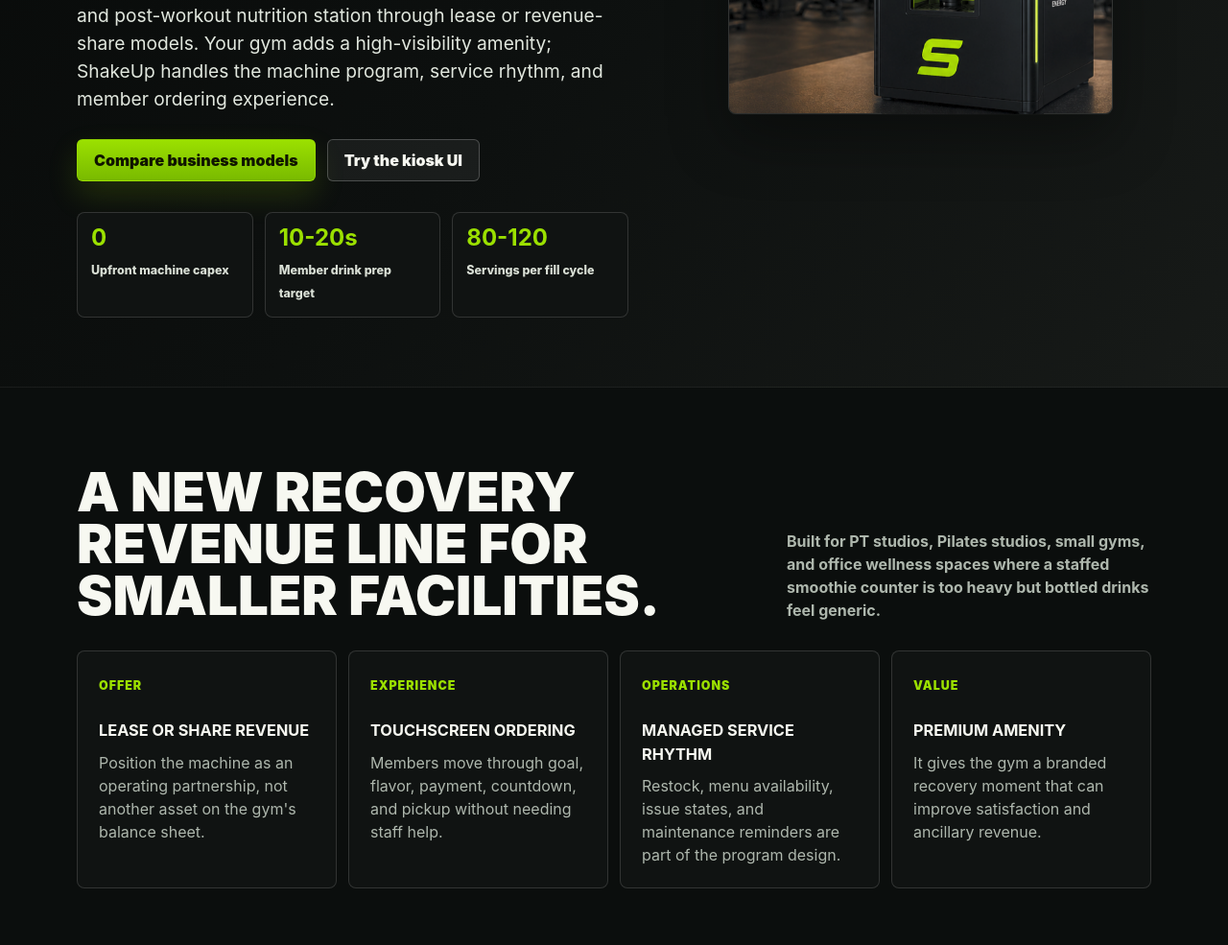
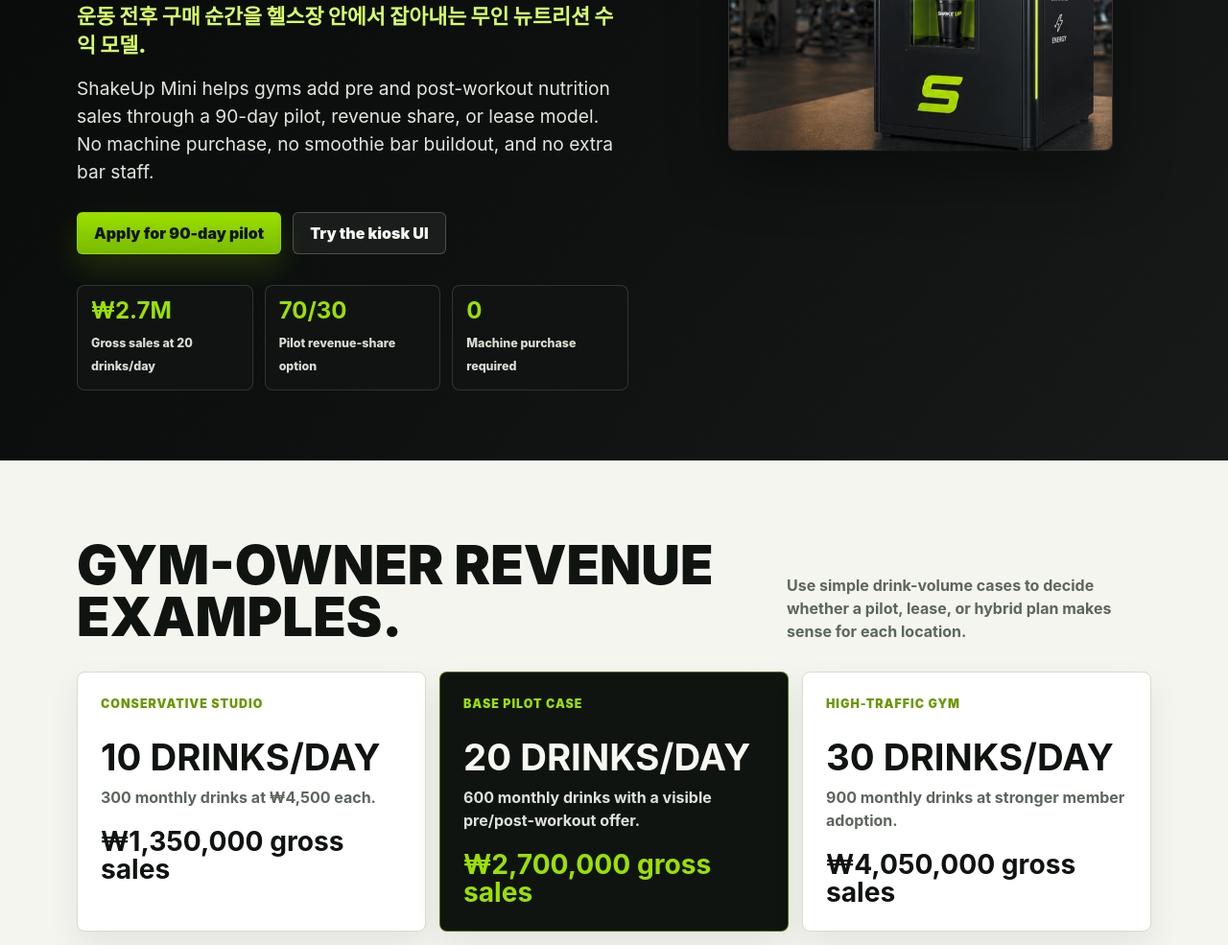
Before and after one commit to ChiliMadrid/shakeup, a plain HTML site: page shakeup-mini.html in a window 1280 px wide. Shown: the part 635-1620 px from the top of the page at 96% size. Drawn offline with Linux system fonts and the light colour scheme.

Commit message:
Reframe homepage around gym revenue

```diff
--- a/shakeup-mini.css
+++ b/shakeup-mini.css
@@ -160,11 +160,26 @@
   letter-spacing: 0;
 }
 
+.hero h1 {
+  max-width: 760px;
+  font-size: clamp(3rem, 6vw, 5.75rem);
+  line-height: 0.94;
+}
+
 .hero-copy {
   max-width: 590px;
   margin-bottom: 0;
   color: #e1e7de;
   font-size: clamp(1.05rem, 1.5vw, 1.25rem);
+}
+
+.korean-copy {
+  max-width: 620px;
+  margin-bottom: 16px;
+  color: var(--lime-soft);
+  font-size: clamp(1.05rem, 1.7vw, 1.4rem);
+  font-weight: 900;
+  line-height: 1.35;
 }
 
 .hero-actions {
@@ -185,7 +200,10 @@
 .path-strip,
 .ladder-grid,
 .economics-grid,
-.value-grid {
+.value-grid,
+.revenue-grid,
+.goal-menu,
+.trust-grid {
   display: grid;
   gap: 12px;
 }
@@ -1513,6 +1531,73 @@
   color: var(--muted);
 }
 
+.revenue-grid {
+  grid-template-columns: repeat(3, minmax(0, 1fr));
+  gap: 14px;
+}
+
+.revenue-card {
+  min-height: 230px;
+  padding: 24px;
+  border-radius: 8px;
+  background: #fff;
+  border: 1px solid var(--line-dark);
+  box-shadow: 0 14px 34px rgba(14, 20, 18, 0.07);
+}
+
+.revenue-card.featured {
+  background: #101411;
+  color: var(--text);
+  border-color: rgba(155, 224, 0, 0.42);
+}
+
+.revenue-card small {
+  display: block;
+  margin-bottom: 26px;
+  color: #6a9800;
+  font-size: 0.78rem;
+  font-weight: 950;
+  text-transform: uppercase;
+  letter-spacing: 0.08em;
+}
+
+.revenue-card.featured small {
+  color: var(--lime);
+}
+
+.revenue-card h3 {
+  margin-bottom: 10px;
+  font-size: clamp(1.7rem, 3vw, 2.8rem);
+  line-height: 1;
+  text-transform: uppercase;
+}
+
+.revenue-card p {
+  margin-bottom: 20px;
+  color: var(--muted-dark);
+  font-weight: 750;
+}
+
+.revenue-card.featured p {
+  color: #dce3da;
+}
+
+.revenue-card strong {
+  display: block;
+  color: #101411;
+  font-size: clamp(1.35rem, 2.2vw, 2rem);
+  line-height: 1.05;
+}
+
+.revenue-card.featured strong {
+  color: var(--lime);
+}
+
+.goal-menu,
+.trust-grid {
+  grid-template-columns: repeat(4, minmax(0, 1fr));
+}
+
 .ops-card {
   min-height: 220px;
   background: var(--panel-2);
@@ -1644,7 +1729,10 @@
   .spec-grid,
   .ladder-grid,
   .economics-grid,
-  .value-grid {
+  .value-grid,
+  .revenue-grid,
+  .goal-menu,
+  .trust-grid {
     grid-template-columns: repeat(2, minmax(0, 1fr));
   }
 
@@ -1684,7 +1772,18 @@
     line-height: 0.94;
   }
 
+  .hero h1 {
+    max-width: 350px;
+    font-size: 2.85rem;
+    line-height: 0.96;
+  }
+
   .hero-copy {
+    max-width: 350px;
+    font-size: 1rem;
+  }
+
+  .korean-copy {
     max-width: 350px;
     font-size: 1rem;
   }
@@ -1725,7 +1824,10 @@
   .fit-list,
   .ladder-grid,
   .economics-grid,
-  .value-grid {
+  .value-grid,
+  .revenue-grid,
+  .goal-menu,
+  .trust-grid {
     grid-template-columns: 1fr;
   }
 
--- a/shakeup-mini.html
+++ b/shakeup-mini.html
@@ -25,16 +25,17 @@
       <div class="wrap hero-grid">
         <div>
           <p class="eyebrow">For gym owners, managers, and investors</p>
-          <h1>Performance and profits, no purchase needed.</h1>
-          <p class="hero-copy">ShakeUp Mini gives compact fitness spaces a premium pre and post-workout nutrition station through lease or revenue-share models. Your gym adds a high-visibility amenity; ShakeUp handles the machine program, service rhythm, and member ordering experience.</p>
+          <h1>Turn workout traffic into recurring drink revenue.</h1>
+          <p class="korean-copy">운동 전후 구매 순간을 헬스장 안에서 잡아내는 무인 뉴트리션 수익 모델.</p>
+          <p class="hero-copy">ShakeUp Mini helps gyms add pre and post-workout nutrition sales through a 90-day pilot, revenue share, or lease model. No machine purchase, no smoothie bar buildout, and no extra bar staff.</p>
           <div class="hero-actions">
-            <a class="button" href="operators.html">Compare business models</a>
+            <a class="button" href="#pilot">Apply for 90-day pilot</a>
             <a class="button secondary" href="ui-flow.html">Try the kiosk UI</a>
           </div>
           <div class="hero-points">
-            <div class="point"><strong>0</strong><span>Upfront machine capex</span></div>
-            <div class="point"><strong>10-20s</strong><span>Member drink prep target</span></div>
-            <div class="point"><strong>80-120</strong><span>Servings per fill cycle</span></div>
+            <div class="point"><strong>₩2.7M</strong><span>Gross sales at 20 drinks/day</span></div>
+            <div class="point"><strong>70/30</strong><span>Pilot revenue-share option</span></div>
+            <div class="point"><strong>0</strong><span>Machine purchase required</span></div>
           </div>
         </div>
         <figure class="product-frame">
@@ -43,17 +44,41 @@
       </div>
     </section>
 
+    <section class="light">
+      <div class="wrap">
+        <div class="section-head">
+          <h2>Gym-owner revenue examples.</h2>
+          <p>Use simple drink-volume cases to decide whether a pilot, lease, or hybrid plan makes sense for each location.</p>
+        </div>
+        <div class="revenue-grid">
+          <article class="revenue-card"><small>Conservative studio</small><h3>10 drinks/day</h3><p>300 monthly drinks at ₩4,500 each.</p><strong>₩1,350,000 gross sales</strong></article>
+          <article class="revenue-card featured"><small>Base pilot case</small><h3>20 drinks/day</h3><p>600 monthly drinks with a visible pre/post-workout offer.</p><strong>₩2,700,000 gross sales</strong></article>
+          <article class="revenue-card"><small>High-traffic gym</small><h3>30 drinks/day</h3><p>900 monthly drinks at stronger member adoption.</p><strong>₩4,050,000 gross sales</strong></article>
+        </div>
+      </div>
+    </section>
+
+    <section class="cta" id="pilot">
+      <div class="wrap cta-inner">
+        <div>
+          <h2>Apply for a 90-day pilot.</h2>
+          <p>Start with a no-purchase placement, measure drink sales and member response, then convert proven locations into revenue share, lease, or hybrid terms.</p>
+        </div>
+        <a class="button" href="mailto:hello@shakeup.kr?subject=ShakeUp%20Mini%2090-day%20pilot%20application">Start pilot application</a>
+      </div>
+    </section>
+
     <section class="dark-band">
       <div class="wrap">
         <div class="section-head">
-          <h2>A new recovery revenue line for smaller facilities.</h2>
-          <p>Built for PT studios, Pilates studios, small gyms, and office wellness spaces where a staffed smoothie counter is too heavy but bottled drinks feel generic.</p>
+          <h2>Menu built around member goals.</h2>
+          <p>Members do not start by comparing flavors. They choose the outcome they want, then the kiosk recommends a simple drink path.</p>
         </div>
-        <div class="mini-brief">
-          <article class="brief-card"><small>Offer</small><h3>Lease or share revenue</h3><p>Position the machine as an operating partnership, not another asset on the gym's balance sheet.</p></article>
-          <article class="brief-card"><small>Experience</small><h3>Touchscreen ordering</h3><p>Members move through goal, flavor, payment, countdown, and pickup without needing staff help.</p></article>
-          <article class="brief-card"><small>Operations</small><h3>Managed service rhythm</h3><p>Restock, menu availability, issue states, and maintenance reminders are part of the program design.</p></article>
-          <article class="brief-card"><small>Value</small><h3>Premium amenity</h3><p>It gives the gym a branded recovery moment that can improve satisfaction and ancillary revenue.</p></article>
+        <div class="goal-menu">
+          <article class="brief-card"><small>Pre-workout</small><h3>Energy boost</h3><p>Fruit-forward pre-workout options for members buying before class or training.</p></article>
+          <article class="brief-card"><small>Post-workout</small><h3>Recovery</h3><p>Balanced protein drinks for members leaving a workout and ready to refuel.</p></article>
+          <article class="brief-card"><small>Strength</small><h3>Muscle gain</h3><p>Protein-forward choices with optional creatine or extra protein add-ons.</p></article>
+          <article class="brief-card"><small>Lean routine</small><h3>Lean cut</h3><p>Clear, goal-first language for members who want a lighter performance drink.</p></article>
         </div>
       </div>
     </section>
@@ -71,6 +96,21 @@
         </div>
       </div>
     </section>
+
+    <section class="dark-band">
+      <div class="wrap">
+        <div class="section-head">
+          <h2>Clean operation, built for trust.</h2>
+          <p>Gym managers need confidence that the station will feel clean, controlled, and easy to support after the launch week.</p>
+        </div>
+        <div class="trust-grid">
+          <article class="brief-card"><small>HACCP-minded</small><h3>Ingredient handling</h3><p>Position ingredients, containers, and restock processes around documented food-safety routines.</p></article>
+          <article class="brief-card"><small>Cashless</small><h3>No loose cash handling</h3><p>Card and wallet payments reduce staff handling, counter interruptions, and reconciliation friction.</p></article>
+          <article class="brief-card"><small>Remote visibility</small><h3>Inventory and status</h3><p>Low ingredient states, unavailable menu items, and service needs should be visible before members order.</p></article>
+          <article class="brief-card"><small>Clean rhythm</small><h3>Restock and service</h3><p>Scheduled cleaning, restock, and maintenance language keeps the machine from feeling like unmanaged vending.</p></article>
+        </div>
+      </div>
+    </section>
   </main>
 
   <footer>
```
Also changed, not shown: ui-flow.html (+2 -2 lines).
